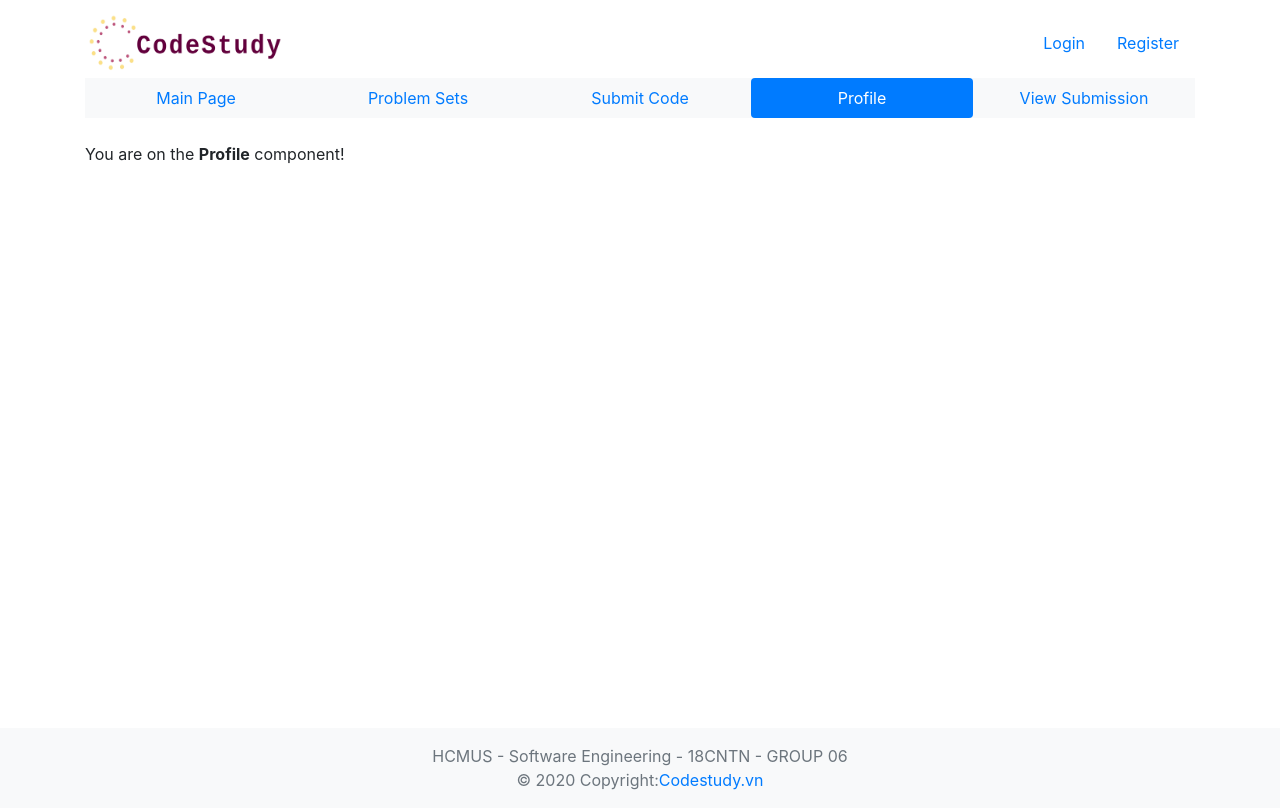
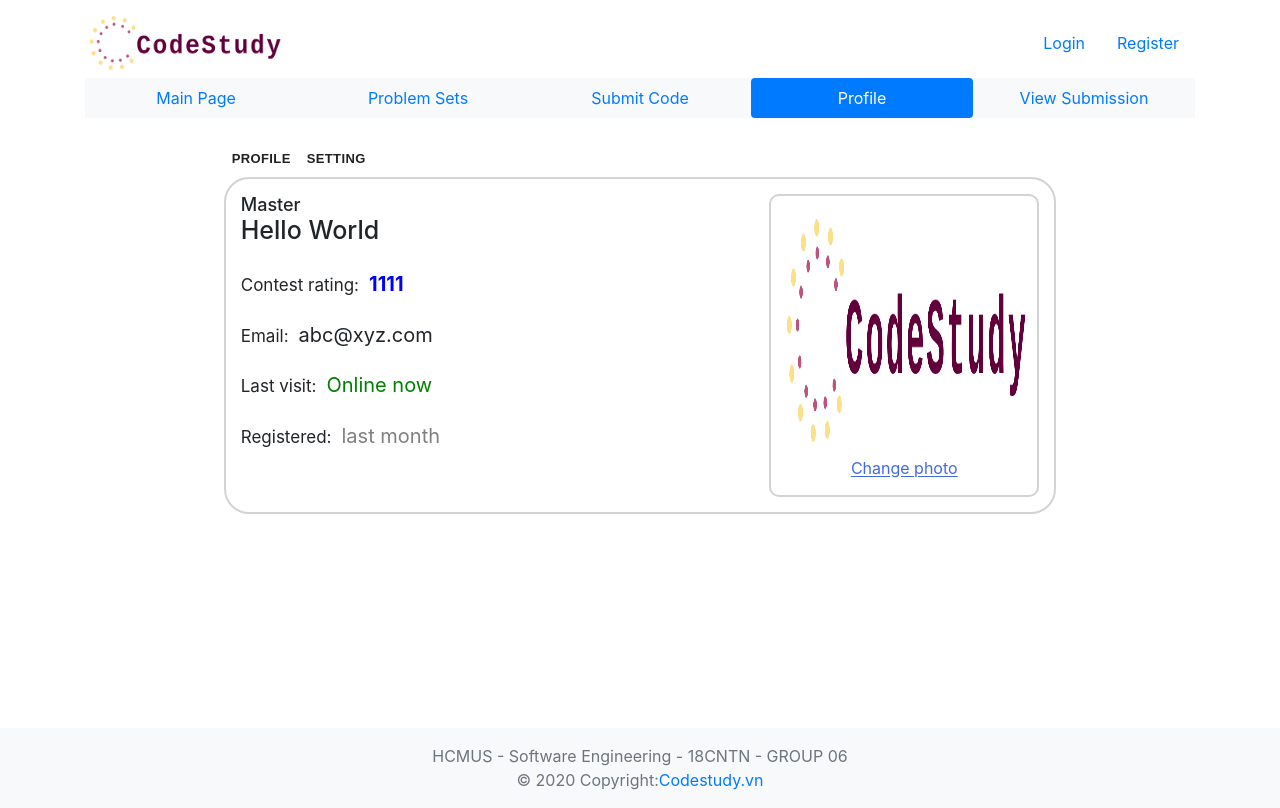
Before and after one commit to tieubaovi0217/HCMUS-Codestudy-Group06, a React (Create React App) app: page /profile in a window 1280 px wide. Built offline with nearby package versions, Linux system fonts and the light colour scheme; the HTML template or start-up script is replaced by a standard one.

Commit message:
add profile

```diff
--- a/src/components/profile.component.js
+++ b/src/components/profile.component.js
@@ -1,11 +1,85 @@
 import React, {Component} from 'react';
+import ProfileItem from './profile.item.component.js';
+import pic from '../pictures/logo_transparent.png';
+import '../css/profile.component.css';
+import {Button} from "@material-ui/core";
 
-export default class Profile extends Component    {
+export default class Profile extends Component {
+    constructor(props) {
+        super(props)
+        this.state = {
+            page : 0
+        }
+
+        this.toProfilePage = this.toProfilePage.bind(this)
+        this.toSettingPage = this.toSettingPage.bind(this)
+    }
+
+    toProfilePage() {
+        this.setState(
+            {page: 0}
+        )
+    }
+
+    toSettingPage() {
+        this.setState(
+            {page: 1}
+        )
+    }
+
     render() {
         return (
             // Your code goes here, must included in a <div>
-            <div>
-                <p>You are on the <strong>Profile</strong> component!</p>
+            <div className='Profile'>
+                <div className='NavigateButton'>
+                    <Button onClick={this.toProfilePage}>
+                        PROFILE
+                    </Button>
+                    <Button onClick={this.toSettingPage}>
+                        SETTING
+                    </Button>
+                </div>
+                {this.state.page == 0 && <div className='ProfileInfor'>
+                    <div className='ProfileInformation'>
+                        <h1 className='Title'>
+                            Master
+                        </h1>
+                        <h1 className='Username'>
+                            Hello World
+                        </h1>
+                        <br/>
+                        <ProfileItem
+                            title='Contest rating:'
+                            content='1111'
+                            contentColor='blue'
+                            fontWeight='bold'
+                        />
+                        <ProfileItem
+                            title='Email:'
+                            content='abc@xyz.com'
+                        />
+                        <ProfileItem
+                            title='Last visit:'
+                            content='Online now'
+                            contentColor='green'
+                        />
+                        <ProfileItem
+                            title='Registered:'
+                            content='last month'
+                            contentColor='gray'
+                        />
+                    </div>
+                    <div className='ProfilePicture'>
+                        <img src = {pic}/>
+                        <br/>
+                        <p>
+                            Change photo
+                        </p>
+                    </div>
+                </div>}
+                {this.state.page == 1 && <div className='ProfileSetting'>
+                    <p> Nothing here yet!</p>
+                </div>}
             </div>
         );
     }
--- /dev/null
+++ b/src/components/profile.item.component.js
@@ -0,0 +1,20 @@
+import React, {Component} from 'react';
+import '../css/profile.item.component.css';
+
+export default class ProfileItem extends Component {
+    render() {
+        const {contentColor, fontWeight} = this.props;
+        return (
+            <div className='ProfileItem'>
+                <p className='ItemTitle'>
+                    {this.props.title}
+                </p>
+                <p className='ItemContent' style={{
+                    color: contentColor,
+                    fontWeight: fontWeight}}>
+                    {this.props.content}
+                </p>
+            </div>
+        )
+    }
+}
--- /dev/null
+++ b/src/css/profile.component.css
@@ -0,0 +1,63 @@
+.Profile {
+    width: 75%;
+    margin: auto;
+}
+
+.Profile .NavigateButton {
+    margin: auto;
+}
+
+.Profile .NavigateButton Button {
+    font-size: 13px;
+    font-family: 'PT Sans Narrow', sans-serif;
+    font-weight: 550;
+}
+
+.Profile .ProfileInfor {
+    display: flex;
+}
+
+.Profile .ProfileInfor .ProfileInformation {
+    width: 100%;
+    margin: 15px 15px 15px 15px;
+}
+
+.Profile .ProfileInfor .ProfileInformation .Title {
+    margin: 0 0 0 0;
+    font-size: 18px;
+}
+
+.Profile .ProfileInfor .ProfileInformation .Username {
+    margin: 0 0 0 0;
+    font-size: 25px;
+}
+
+.Profile .ProfileInfor .ProfilePicture {
+    padding: 10px;
+    border: lightgray;
+    border-style: solid;
+    border-width: 2px;
+    border-radius: 10px;
+    width: 270px;
+    margin: 15px 15px 15px 15px;
+}
+
+.Profile .ProfileInfor .ProfilePicture img {
+    width: 250px;
+    height: 250px;
+}
+
+.Profile .ProfileInfor .ProfilePicture p {
+    margin-bottom: 5px;
+    text-align: center;
+    text-decoration: underline;
+    text-underline-offset: 2px;
+    color:royalblue;
+}
+
+.Profile .ProfileInfor {
+    border-style: solid;
+    border-width: 2px;
+    border-color: lightgray;
+    border-radius: 25px;
+}
--- /dev/null
+++ b/src/css/profile.item.component.css
@@ -0,0 +1,15 @@
+.ProfileItem {
+    display: flex;
+    margin-bottom: 5px;
+}
+
+.ProfileItem .ItemTitle{
+    padding-top: 4px;
+    font-size: 17px;
+    font-weight: 500px;
+}
+
+.ProfileItem .ItemContent{
+    margin: 0 0 0 10px;
+    font-size: 20px;
+}
```
Also changed, not shown: 1 other file (tests, documents, lock files or other folders).
